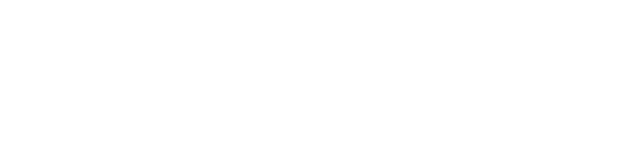
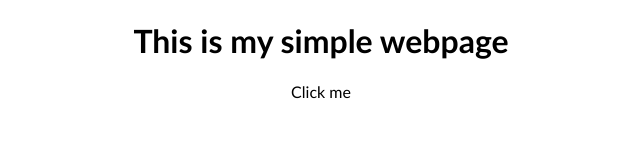
Before and after one commit to AoceanP/COMP_2800_GitFlow_Workflow_BBY23, a plain HTML site: page index.html in a window 1280 px wide. Shown: the whole page, without its empty margins (319-959 px from the left). Drawn offline with Linux system fonts and the light colour scheme.

Commit message:
Changed content to be clickable.

```diff
--- a/index.html
+++ b/index.html
@@ -0,0 +1,12 @@
+<!DOCTYPE html>
+<html>
+<head>
+    <meta charset="UTF-8">
+    <title>This is my simple webpage</title>
+    <link rel="stylesheet" href="style.css">
+</head>
+<body>
+    <h1 id="title">This is my simple webpage</h1>
+    <div class="content clickable"> Click me </div>
+</body>
+</html>
--- a/style.css
+++ b/style.css
@@ -1,13 +1,17 @@
 body {
     font-family: Calibri, "Segoe UI", Arial, sans-serif;
-}
+  }
 
-h1 {
+  h1 {
     text-align: center;
-}
+  }
 
-.content {
+  .content {
     margin: 0 auto;
     width: 800px;
     text-align: center;
-}
+  }
+
+  .clickable {
+    cursor: hand;
+  }
```
